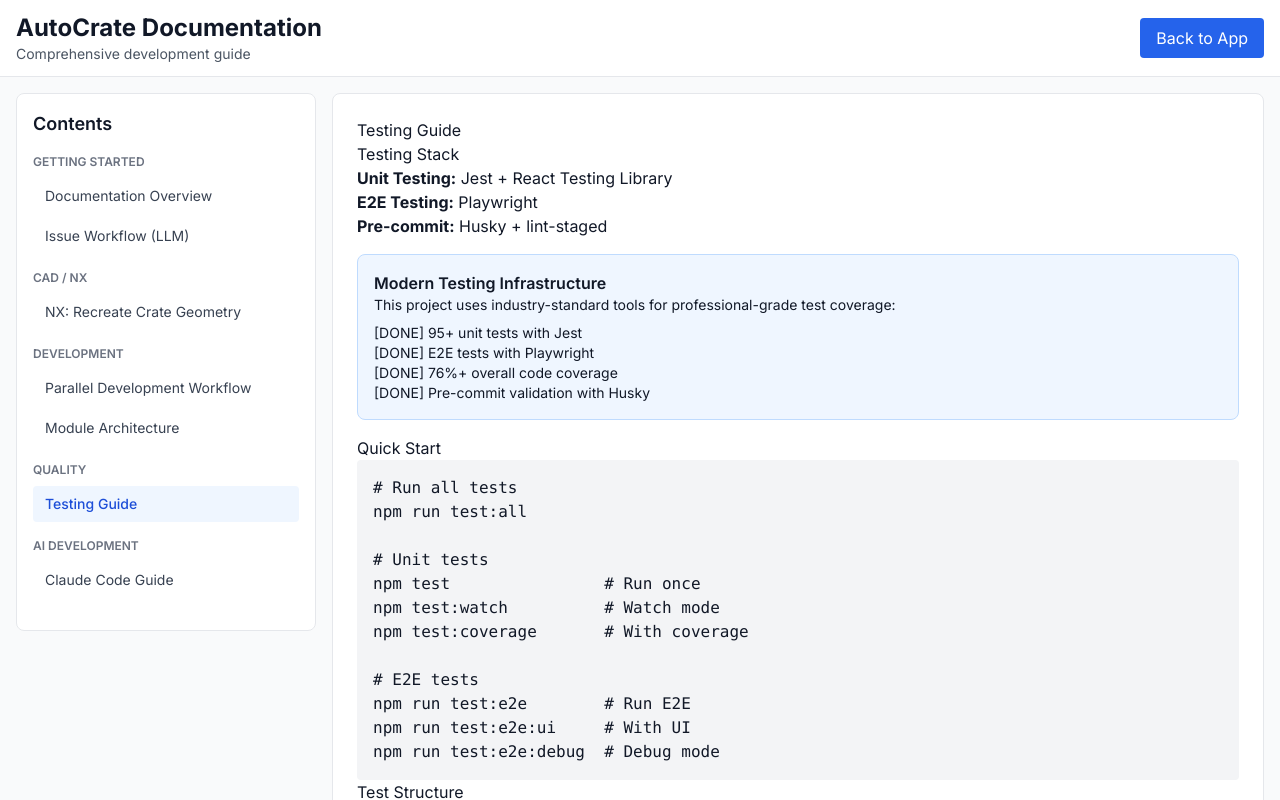
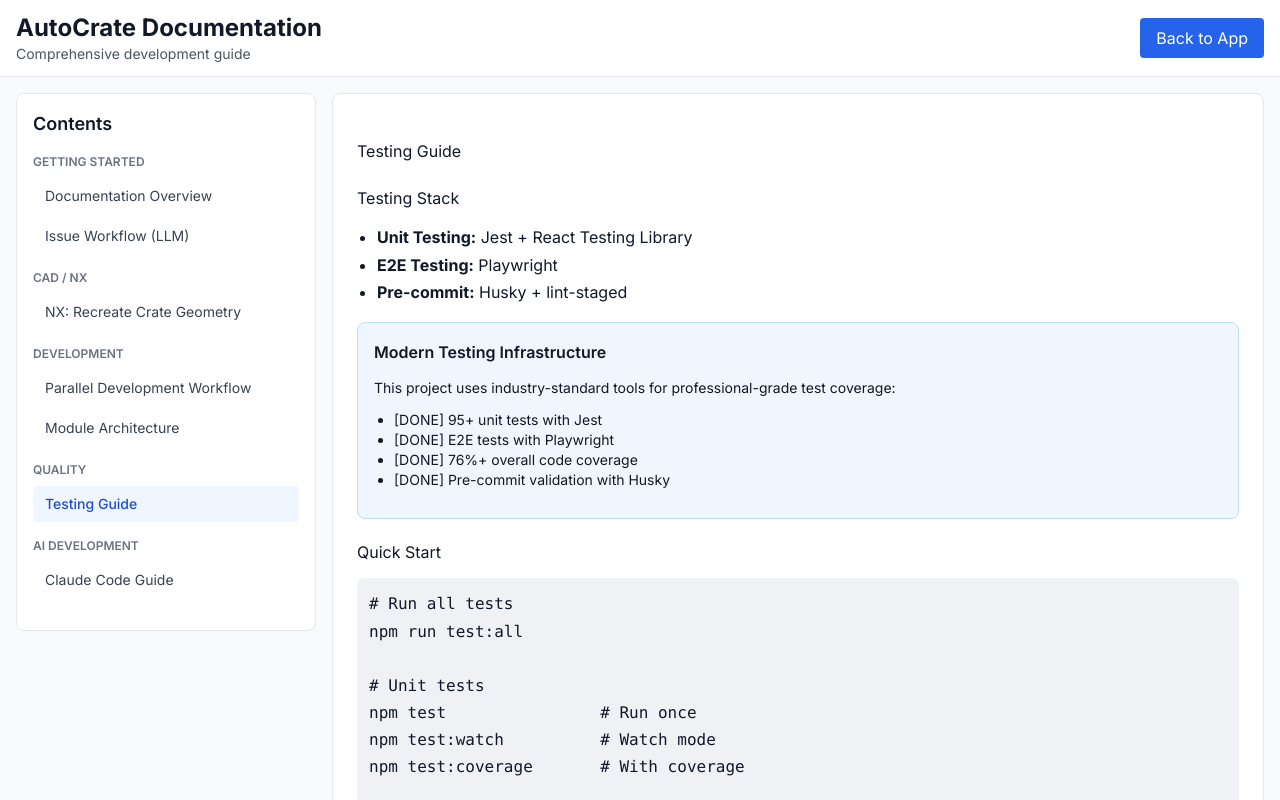
Before and after one commit to Shivam-Bhardwaj/AutoCrate, a Next.js app: page /docs in a window 1280 px wide. Both pictures are taken after a click on the button "Testing Guide". Built offline with nearby package versions, Linux system fonts and the light colour scheme.

Commit message:
fix(docs): apply docs-content spacing to all sections (#140)

```diff
--- a/src/app/docs/page.tsx
+++ b/src/app/docs/page.tsx
@@ -844,7 +844,7 @@ function ModulesDoc() {
 
 function ProjectStatusDoc() {
   return (
-    <div className="prose prose-gray dark:prose-invert max-w-none">
+    <div className="prose prose-gray dark:prose-invert max-w-none docs-content leading-relaxed">
       <h1>Project Status & Memory</h1>
       <p>Current version: <strong>13.1.0</strong></p>
       <p>Phase: <strong>Production - Active Development</strong></p>
@@ -880,7 +880,7 @@ function ProjectStatusDoc() {
 
 function WorkLogDoc() {
   return (
-    <div className="prose prose-gray dark:prose-invert max-w-none">
+    <div className="prose prose-gray dark:prose-invert max-w-none docs-content leading-relaxed">
       <h1>Work Log</h1>
       <p>Detailed work history for the project</p>
 
@@ -923,7 +923,7 @@ function WorkLogDoc() {
 
 function TestingDoc() {
   return (
-    <div className="prose prose-gray dark:prose-invert max-w-none">
+    <div className="prose prose-gray dark:prose-invert max-w-none docs-content leading-relaxed">
       <h1>Testing Guide</h1>
 
       <h2>Testing Stack</h2>
@@ -994,7 +994,7 @@ npm test -- -u`}
 
 function ClaudeGuideDoc() {
   return (
-    <div className="prose prose-gray dark:prose-invert max-w-none">
+    <div className="prose prose-gray dark:prose-invert max-w-none docs-content leading-relaxed">
       <h1>Claude Code Development Guide</h1>
 
       <h2>Project Overview</h2>
```
